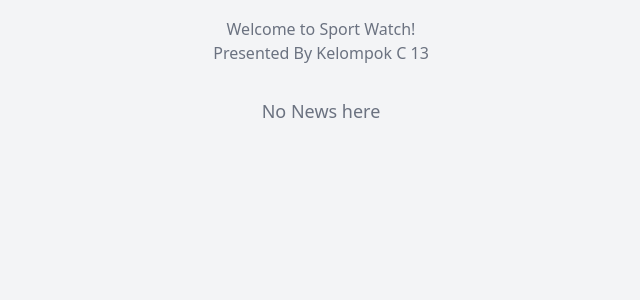
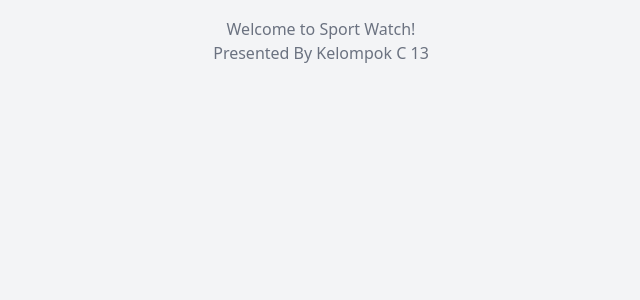
Before and after one commit to PBP-kelompok-c13/sport_watch, a Django app: page / in a window 1280 px wide. Shown: the part 179-479 px from the top of the page, without its empty margins (319-959 px from the left). Run offline with Django 5.2, Linux system fonts and the light colour scheme; the visitor is signed in with stand-in values (Sample User, id 1); data that the repository does not hold is empty; some libraries are stand-ins or nearby versions.

Commit message:
Revert "Menambahkan pesan jika News tidak ada"
This reverts commit d02c0590e0dff5e63541122281a47d658b968c9b.

```diff
--- a/portal_berita/models.py
+++ b/portal_berita/models.py
@@ -20,7 +20,6 @@ class Berita(models.Model):
     id = models.UUIDField(primary_key=True, default=uuid.uuid4, editable=False)
     judul = models.CharField(max_length=255, unique=True)
     konten = models.TextField()
-    deskripsi = models.TextField(blank=True, null=True)
     kategori = models.ForeignKey(
         KategoriBerita,
         on_delete=models.SET_NULL,
--- a/portal_berita/templates/portal_berita/list_news.html
+++ b/portal_berita/templates/portal_berita/list_news.html
@@ -14,7 +14,6 @@
             {% endif %}
             <div class="p-6">
                 <h2 class="text-xl font-bold text-gray-800 mb-2">{{ news_item.judul }}</h2>
-                <p class="text-gray-600 text-sm mb-4">{{ news_item.deskripsi }}</p>
                 <a href="{% url 'portal_berita:detail_news' news_item.id %}" class="text-blue-500 hover:text-blue-700 font-semibold">Read More</a>
                 {% if user.is_staff %}
                 <a href="{% url 'portal_berita:edit_news' news_item.id %}" class="text-green-500 hover:text-green-700 font-semibold ml-4">Edit</a>
--- a/portal_berita/templates/portal_berita/main.html
+++ b/portal_berita/templates/portal_berita/main.html
@@ -12,27 +12,8 @@
             <p class="text-gray-500">{{ Welcome }}</p>
             <p class="text-gray-500">{{ Who }}</p>
         </div>
-    </div>
-</div>
 
-<div class="container mx-auto mt-8">
-    <div class="grid grid-cols-1 md:grid-cols-2 lg:grid-cols-3 gap-6">
-        {% for news_item in news_list %}
-        <div class="bg-white rounded-lg shadow-md overflow-hidden">
-            {% if news_item.thumbnail %}
-            <img src="{{ news_item.thumbnail }}" alt="{{ news_item.judul }}" class="w-full h-48 object-cover">
-            {% endif %}
-            <div class="p-6">
-                <h2 class="text-xl font-bold text-gray-800 mb-2">{{ news_item.judul }}</h2>
-                <p class="text-gray-600 text-sm mb-4">{{ news_item.deskripsi }}</p>
-                <a href="{% url 'portal_berita:detail_news' news_item.id %}" class="text-blue-500 hover:text-blue-700 font-semibold">Read More</a>
-            </div>
-        </div>
-        {% empty %}
-        <div class="col-span-3 text-center">
-            <p class="text-gray-500 text-lg">No News here</p>
-        </div>
-        {% endfor %}
+
     </div>
 </div>
 {% endblock %}
--- a/portal_berita/views.py
+++ b/portal_berita/views.py
@@ -17,11 +17,9 @@ def is_admin(user):
 
 @login_required
 def main_view(request):
-    news_list = Berita.objects.filter(is_published=True)
     context = {
         'Welcome': 'Welcome to Sport Watch!',
         'Who': 'Presented By Kelompok C 13',
-        'news_list': news_list,
     }
     return render(request, "portal_berita/main.html", context)
 
--- a/requirements.txt
+++ b/requirements.txt
@@ -5,4 +5,3 @@ psycopg2-binary
 requests
 urllib3
 python-dotenv
-beautifulsoup4
```
Also changed, not shown: portal_berita/migrations/0004_berita_deskripsi.py (deleted), 1 other file.
